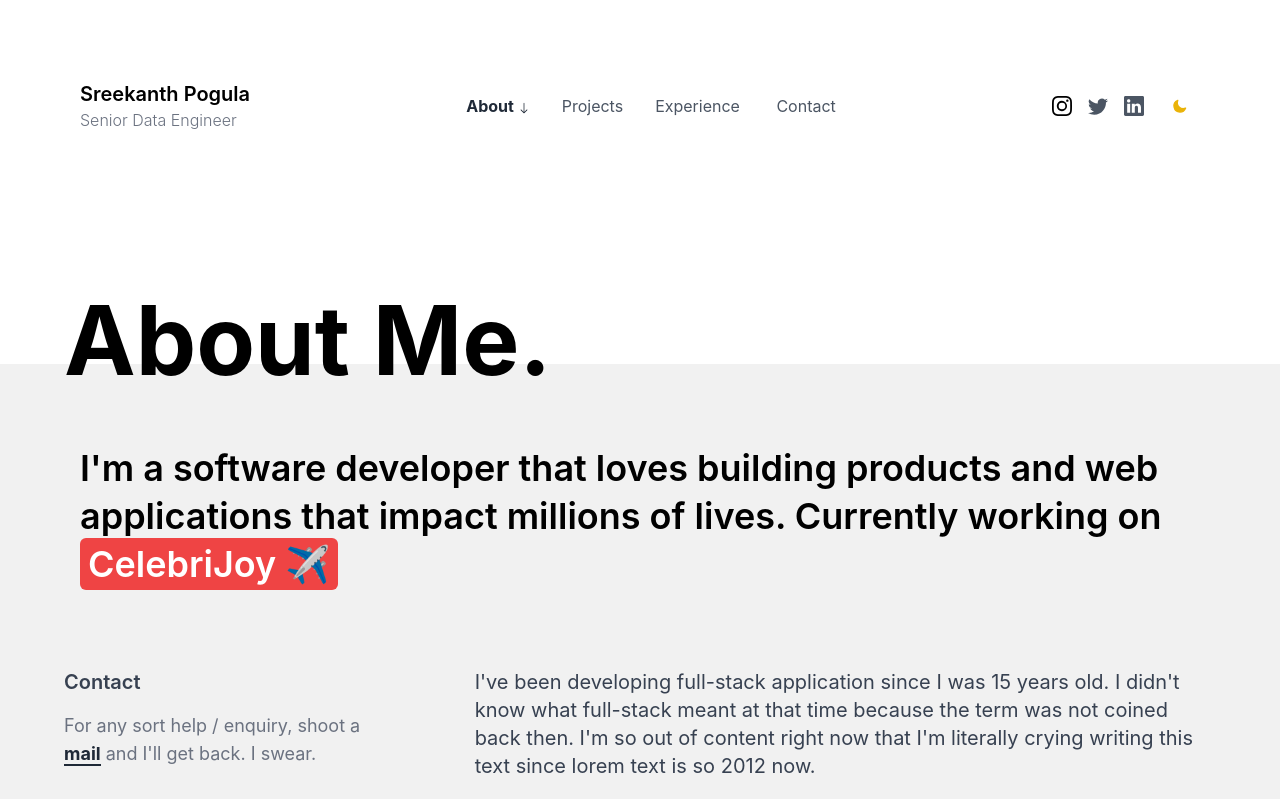
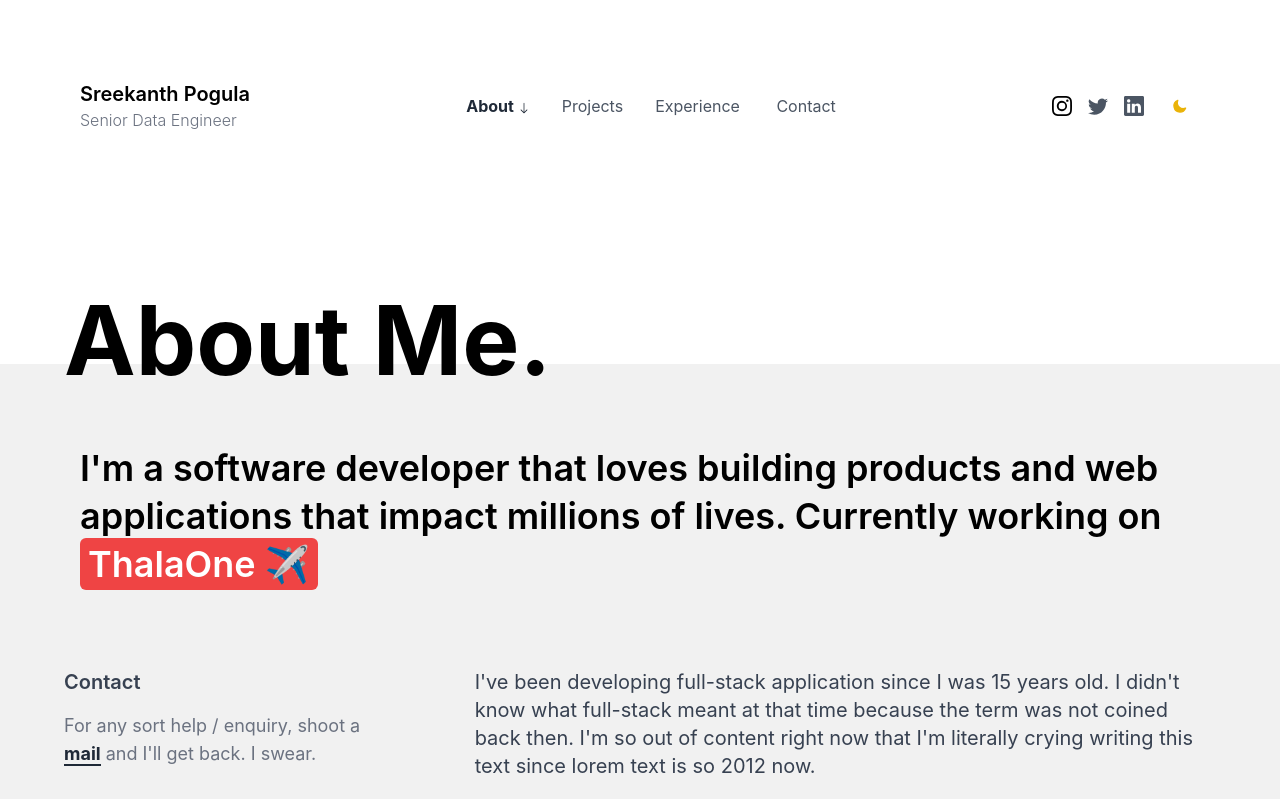
Before and after one commit to sreekanthpogula/Dev-Folio, a Next.js app: page /about in a window 1280 px wide. Shown: the top 799 px of the page. Built offline with nearby package versions, Linux system fonts and the light colour scheme.

Commit message:
Latest changes

```diff
--- a/constants/data.js
+++ b/constants/data.js
@@ -61,8 +61,8 @@ const userData = {
       `After learning HTML and struggling with CSS, I came up with a brilliant idea of using bootstrap so that I don't have to style everything by myself and - for obvious reasons - if you knew bootstrap, you were cool.`,
       `But now, I'm a legend. I've been coding in React, Vue, Python, Svelte, Node.js, Express, FastApi, MongoDB, MySQL, Bootstrap, Tailwind, C, C++, Rust programming language etc to name a few. Although I barely know the syntax (Psst, Stack overflow!), I consider myself a Ninja developer I'm laughing right now.`,
     ],
-    currentProject: "CelebriJoy",
-    currentProjectUrl: "https://sreekanthvue.wixsite.com/celebrijoy",
+    currentProject: "ThalaOne",
+    currentProjectUrl: "https://github.com/sreekanthpogula/ThalaOne",
   },
   experience: [
     {
@@ -81,7 +81,7 @@ const userData = {
     },
     {
       title: "Founder and Developer",
-      company: "CelibriJoy",
+      company: "ThalaOne",
       year: "2023",
       companyLink: "https://sreekanthvue.wixsite.com/celebrijoy",
       desc: "Ignite Your Celebration Beyond Boundaries.",
@@ -111,7 +111,7 @@ const userData = {
       title: "High School",
       company: "Abhyudaya Patashala, Domakonda.",
       year: "2015",
-      companyLink: "https://upes.co.in",
+      companyLink: "https://stackschools.com/schools/36152100318/abhyudaya-patashala-domakonda",
       desc: "Subjects being PCM - I barely survived with 95% marks aggregate. Flex fridays, fellas.",
     },
   ],
```
